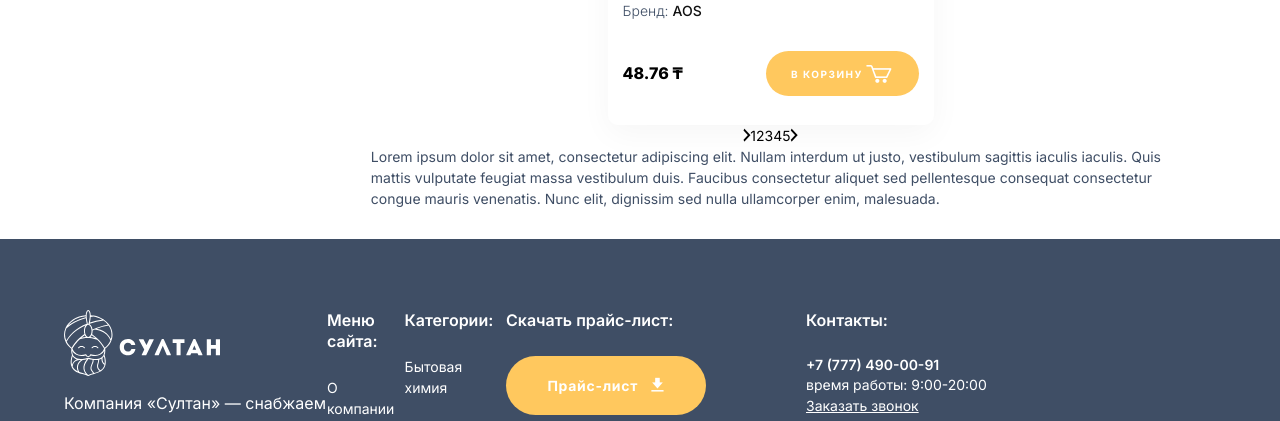
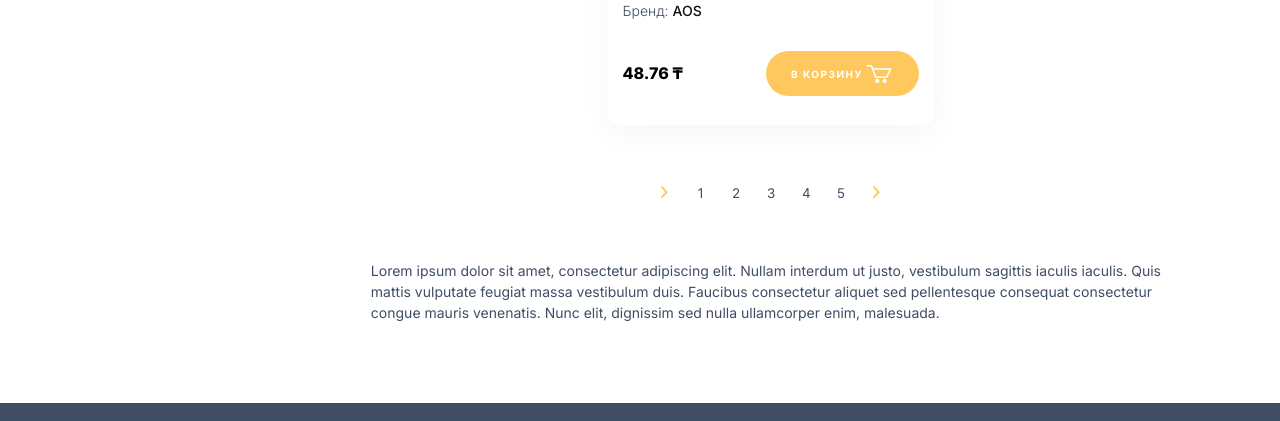
Before and after one commit to elli-ma/sultan, a React (Vite) app: page /sultan/catalog/4604049097540 in a window 1280 px wide. Shown: the part 2864-3285 px from the top of the page. Built offline with nearby package versions, Linux system fonts and the light colour scheme.

Commit message:
catalog-nav-footer

```diff
--- a/src/pages/Catalog.module.scss
+++ b/src/pages/Catalog.module.scss
@@ -138,9 +138,31 @@
     font-size: 14px;
     line-height: 150%;
     color: $dark_blue;
+    padding-bottom: 50px;
 }
 .nav_footer {
+    padding: 50px;
     display: flex;
+    align-items: center;
+    li {
+        i {
+            color: $yellow_1;
+            padding: 15px;
+        }
+        button {
+            width: 35px;
+            height: 35px;
+            padding: 8.5px 14px;
+            background-color: $white;
+            color: $dark_blue;
+            border-radius: 50%;
+            &:hover {
+                background: linear-gradient(90deg, rgba(255, 198, 80, 0.3) 0%, rgba(254, 202, 110, 0.3) 97.25%);
+                padding: 8.5px 14px;
+                border-radius: 50%;
+            }
+        }
+    }
 }
 @media (max-width: 1188px) {
     .header_buttons {
--- a/src/pages/Catalog.tsx
+++ b/src/pages/Catalog.tsx
@@ -86,11 +86,11 @@ function Catalog({ catalog, category }: { catalog: Product[], category: { parame
                         <Products catalog={catalogResult} />
                         <ul className={styles.nav_footer}>
                             <li><i className='icon-arrow-right'></i></li>
-                            <li>1</li>
-                            <li>2</li>
-                            <li>3</li>
-                            <li>4</li>
-                            <li>5</li>
+                            <li><button > 1</button></li>
+                            <li><button > 2</button></li>
+                            <li><button > 3</button></li>
+                            <li><button > 4</button></li>
+                            <li><button > 5</button></li>
                             <li><i className='icon-arrow-right'></i></li>
                         </ul>
 
```
